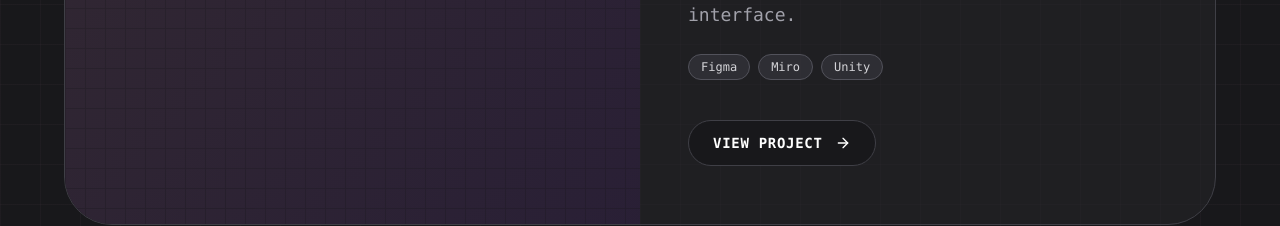
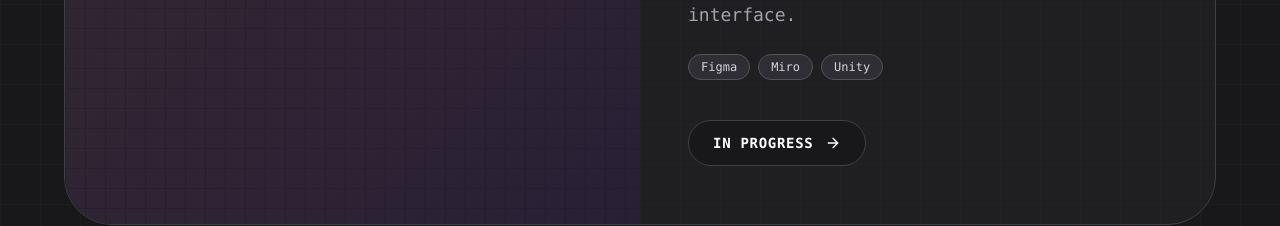
Before and after one commit to AnneMerieN/annes-portfolio, a Next.js app: page / in a window 1280 px wide. Shown: the part 1420-1646 px from the top of the page. Built offline with nearby package versions, Linux system fonts and the light colour scheme.

Commit message:
listed project 1 as in-progress

```diff
--- a/app/page.tsx
+++ b/app/page.tsx
@@ -263,7 +263,7 @@ export default function CyberpunkPortfolio() {
                         href="/projects/tft-switch"
                         className="inline-flex items-center gap-3 bg-zinc-900 hover:bg-pink-500 text-white px-6 py-3 rounded-xl border border-zinc-700 hover:border-pink-500 transition-all duration-300 group/btn"
                       >
-                        <span className="uppercase tracking-wider text-sm font-semibold">View Project</span>
+                        <span className="uppercase tracking-wider text-sm font-semibold">In Progress</span>
                         <ArrowRight className="h-4 w-4 group-hover/btn:translate-x-1 transition-transform duration-300" />
                       </Link>
                     </div>
```
